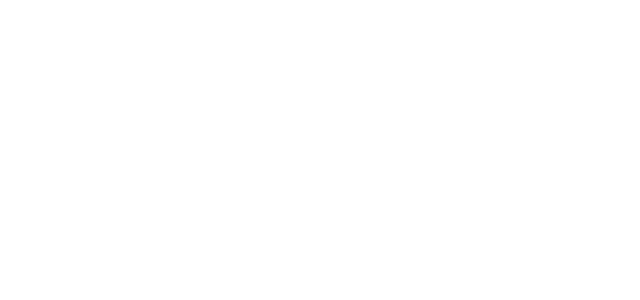
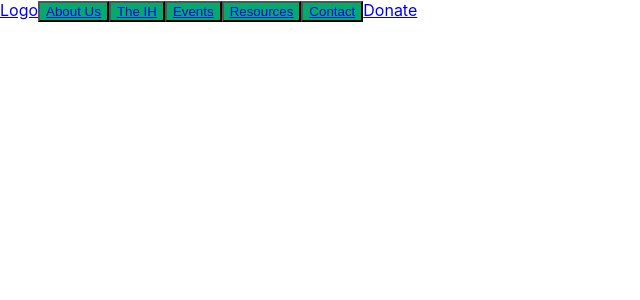
Before and after one commit to webimpactuw/muslim-student-assoc, a React (Create React App) app in the folder msa-react/: page /delivery in a window 1280 px wide. Before the commit this address had no page. Shown: the top 300 px of the page, without its empty margins (0-640 px from the left). Built offline with nearby package versions, Linux system fonts and the light colour scheme.

Commit message:
fixed loading issue, ready for page branching

```diff
--- a/msa-react/src/components/NavItem.js
+++ b/msa-react/src/components/NavItem.js
@@ -1,20 +1,19 @@
 import { NavLink } from "react-router-dom";
 
-function NavItem ({title, basePath, subPages}) {
-    const subPageLinks = subPages.map((subPage) =>
-        <NavLink key={subPage.path} to={basePath + subPage.path}>{subPage.title}</NavLink>
+function NavItem ({pages}) {
+    const subPages = pages.subPages.map((subPage) =>
+        <NavLink to={pages.basePath + subPage.path} key={subPage.path}>{subPage.title}</NavLink>
     );
 
     return (
         <div className="navItem">
             <button className="dropbtn">
-                <NavLink to={basePath}>{title}</NavLink>
+                <NavLink to={pages.basePath}>{pages.title}</NavLink>
             </button>
             <div className="dropdown-content">
-                {subPageLinks}
+                {subPages}
             </div>
         </div>
     );
 }
-
 export default NavItem;
--- a/msa-react/src/components/Navbar.js
+++ b/msa-react/src/components/Navbar.js
@@ -41,11 +41,8 @@
     );
 
     return (
-        <nav className="navbar">
-            <Link to="/">
-                logo placeholder
-                <img src="/logo.png" alt="Logo" />
-            </Link>
+        <nav>
+            <NavLink to="/">Logo</NavLink>
             {dropDowns}
             <NavLink to="/donate">Donate</NavLink>
         </nav>
```
